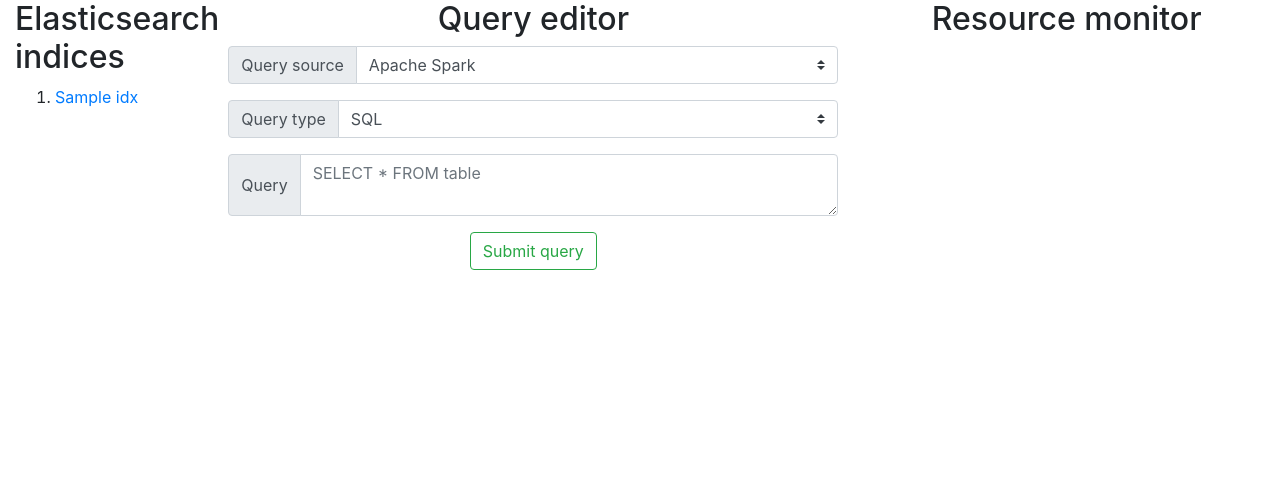
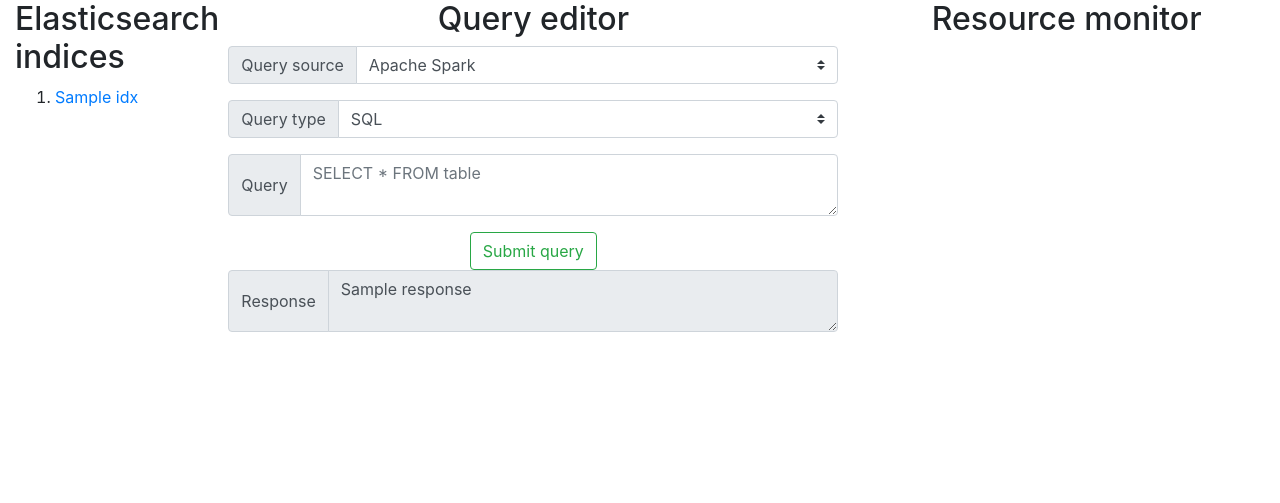
Before and after one commit to MeurillonGuillaume/Project-IV-Demo, a Flask app: template templates/home.html in a window 1280 px wide. Shown: the part 64-567 px from the top of the page. Run offline with Flask 2, Linux system fonts and the light colour scheme; the template is opened without the code that fills it: most values are stand-ins (such as "Sample title", 1, 10 or a date in 2020); parts of the project's set-up code (start-up, migrations or seed data) failed here and were passed over.

Commit message:
Elastic SQL queries

```diff
--- a/app.py
+++ b/app.py
@@ -6,6 +6,7 @@ from passlib.hash import bcrypt
 from libs.spark import Spark
 from libs.elastic import Elastic
 
+PREV_RESPONSE = ''
 # Load application secrets
 secrets = json.load(open('./static/secrets.json'))
 
@@ -43,10 +44,16 @@ def home():
     Go to the homepage
     """
     if is_user_loggedin():
-        return render_template('home.html', Loggedin=True, Indices=elastic.get_user_indices(),
-                               Elastichost=secrets['elastic']['server'],
-                               Elasticport=secrets['elastic']['port'], Grafanaserver=secrets['grafana']['server'],
-                               Grafanaport=secrets['grafana']['port'])
+        if len(PREV_RESPONSE) > 1:
+            return render_template('home.html', Loggedin=True, Indices=elastic.get_user_indices(),
+                                   Elastichost=secrets['elastic']['server'],
+                                   Elasticport=secrets['elastic']['port'], Grafanaserver=secrets['grafana']['server'],
+                                   Grafanaport=secrets['grafana']['port'], Response=PREV_RESPONSE)
+        else:
+            return render_template('home.html', Loggedin=True, Indices=elastic.get_user_indices(),
+                                   Elastichost=secrets['elastic']['server'],
+                                   Elasticport=secrets['elastic']['port'], Grafanaserver=secrets['grafana']['server'],
+                                   Grafanaport=secrets['grafana']['port'])
     return render_template('login.html')
 
 
@@ -79,8 +86,14 @@ def logout():
 
 @app.route('/query', methods=['GET', 'POST'])
 def query():
-    # TODO: implement queries
+    global PREV_RESPONSE
     if 'query' in request.form and 'querytype' in request.form and 'querysource' in request.form:
+        try:
+            if request.form['querytype'] == 'sql':
+                if request.form['querysource'] == 'elastic':
+                    PREV_RESPONSE = elastic.query_sql(request.form['query'])
+        except Exception as e:
+            logging.error(f'Error querying: {e}')
         logging.info(
             f'Requesting query of type {request.form["querytype"]} on {request.form["querysource"]}: "{request.form["query"]}"')
     return redirect('/')
--- a/requirements.txt
+++ b/requirements.txt
@@ -4,3 +4,4 @@ passlib==1.7.2
 bcrypt==3.1.7
 flask==1.1.1
 findspark==1.3.0
+requests==2.22.0
--- a/templates/home.html
+++ b/templates/home.html
@@ -46,6 +46,16 @@
 
             <button type="submit" class="btn btn-outline-success">Submit query</button>
         </form>
+
+        {% if Response %}
+            <div class="input-group mb-3">
+                <div class="input-group-prepend">
+                    <span class="input-group-text">Response</span>
+                </div>
+                <textarea name="response" class="form-control" required
+                          placeholder="" readonly>{{ Response }}</textarea>
+            </div>
+        {% endif %}
     </div>
 
     <div class="col-lg-4 text-center">
```
Also changed, not shown: libs/elastic.py (+17 -0 lines).
